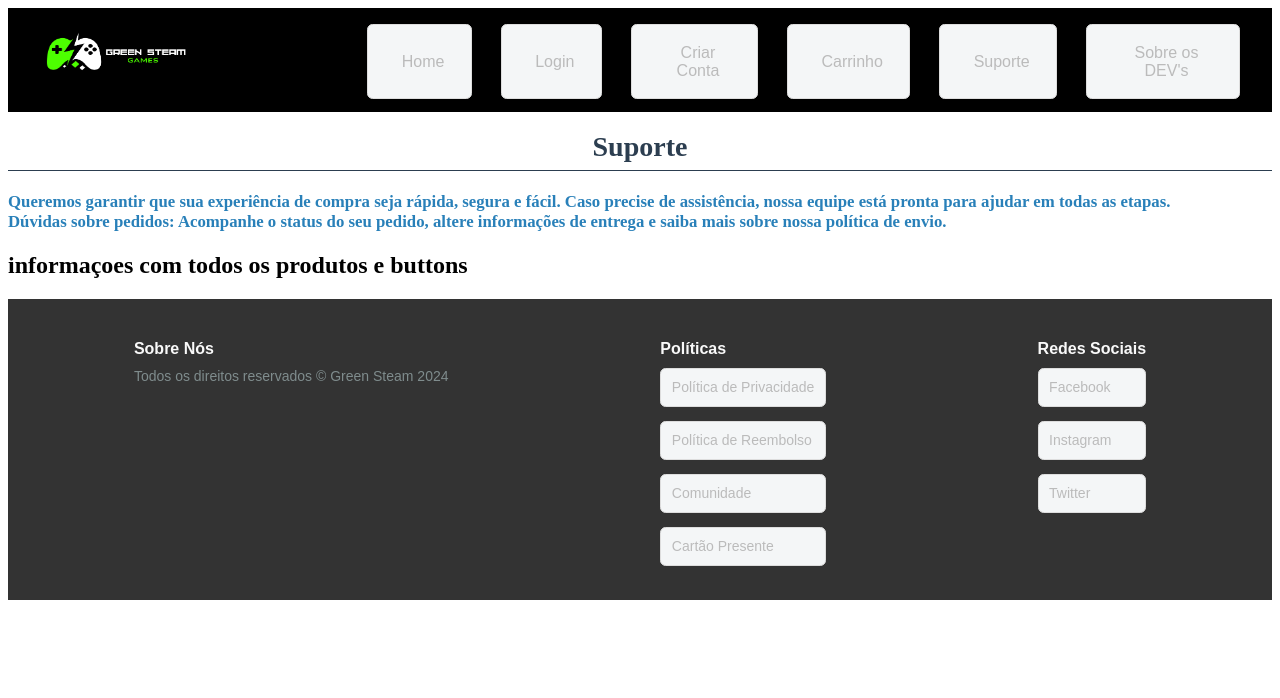
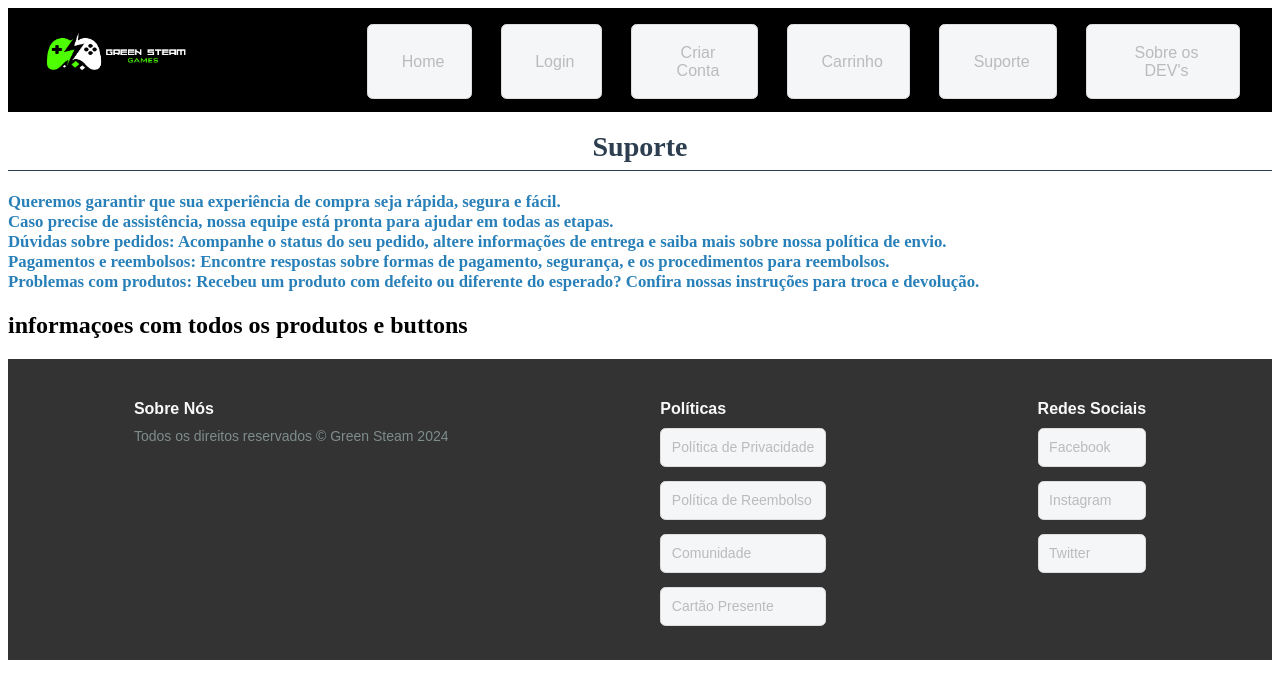
Before and after one commit to AndressaAssis/ProjetoFinalReact-G3, a React (Vite) app in the folder green-steam/: page /suporte in a window 1280 px wide. Shown: the top 698 px of the page. Built offline with nearby package versions, Linux system fonts and the light colour scheme.

Commit message:
textos do suporte

```diff
--- a/green-steam/src/Pages/Suporte/Suporte.jsx
+++ b/green-steam/src/Pages/Suporte/Suporte.jsx
@@ -11,9 +11,14 @@ export function Suporte(){
 
         <div>
         <h1>Suporte</h1>
-        <h3>Queremos garantir que sua experiência de compra seja rápida, segura e fácil. Caso precise de assistência, nossa equipe está pronta para ajudar em todas as etapas.</h3>
+        <h3>Queremos garantir que sua experiência de compra seja rápida, segura e fácil.
+          <br />Caso precise de assistência, nossa equipe está pronta para ajudar em todas as etapas.</h3>
 
         <h3>Dúvidas sobre pedidos: Acompanhe o status do seu pedido, altere informações de entrega e saiba mais sobre nossa política de envio.</h3>
+
+        <h3>Pagamentos e reembolsos: Encontre respostas sobre formas de pagamento, segurança, e os procedimentos para reembolsos.</h3>
+
+        <h3>Problemas com produtos: Recebeu um produto com defeito ou diferente do esperado? Confira nossas instruções para troca e devolução.</h3>
 
         <h2>informaçoes com todos os produtos e buttons</h2>
         </div>
```
